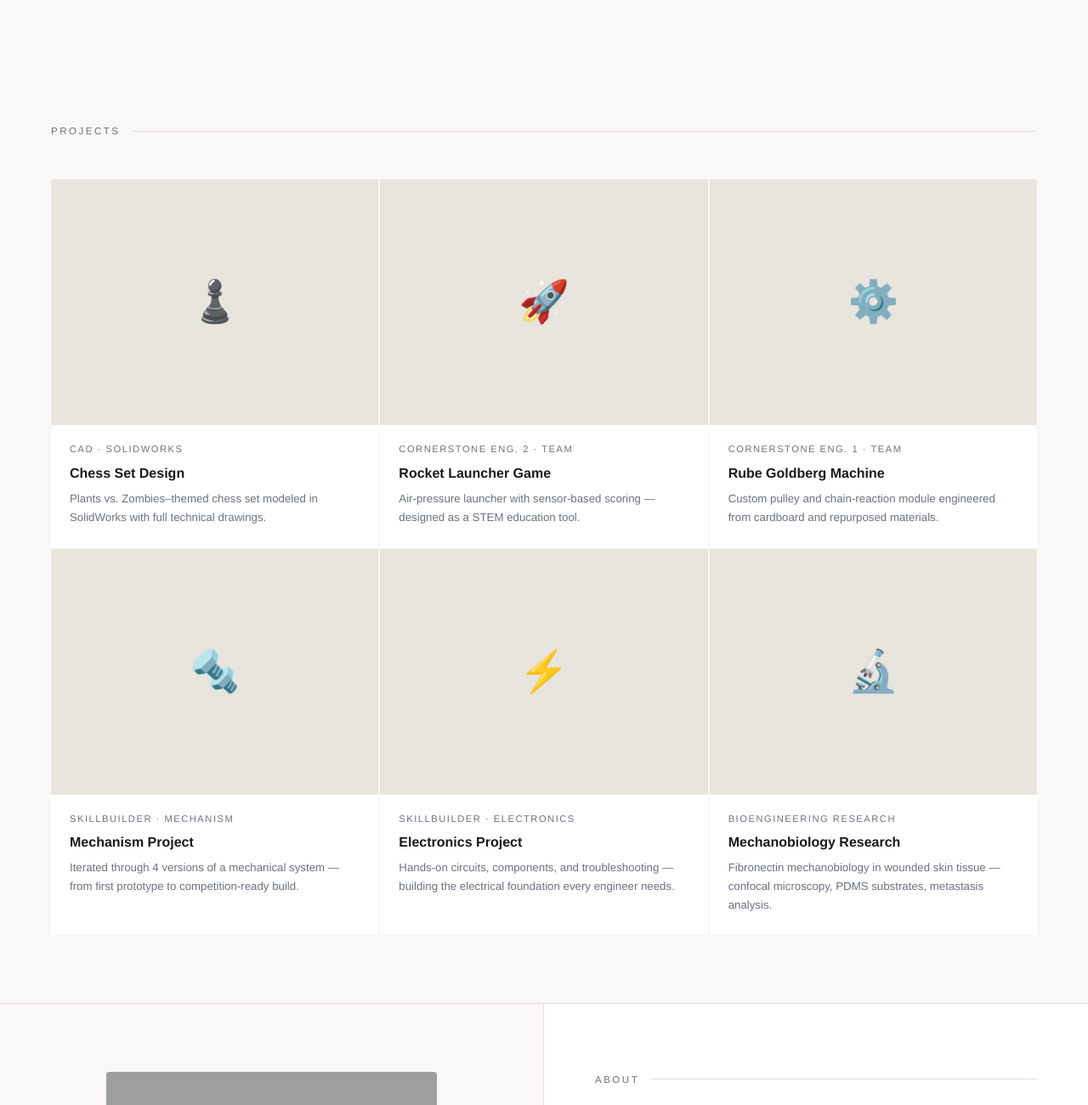
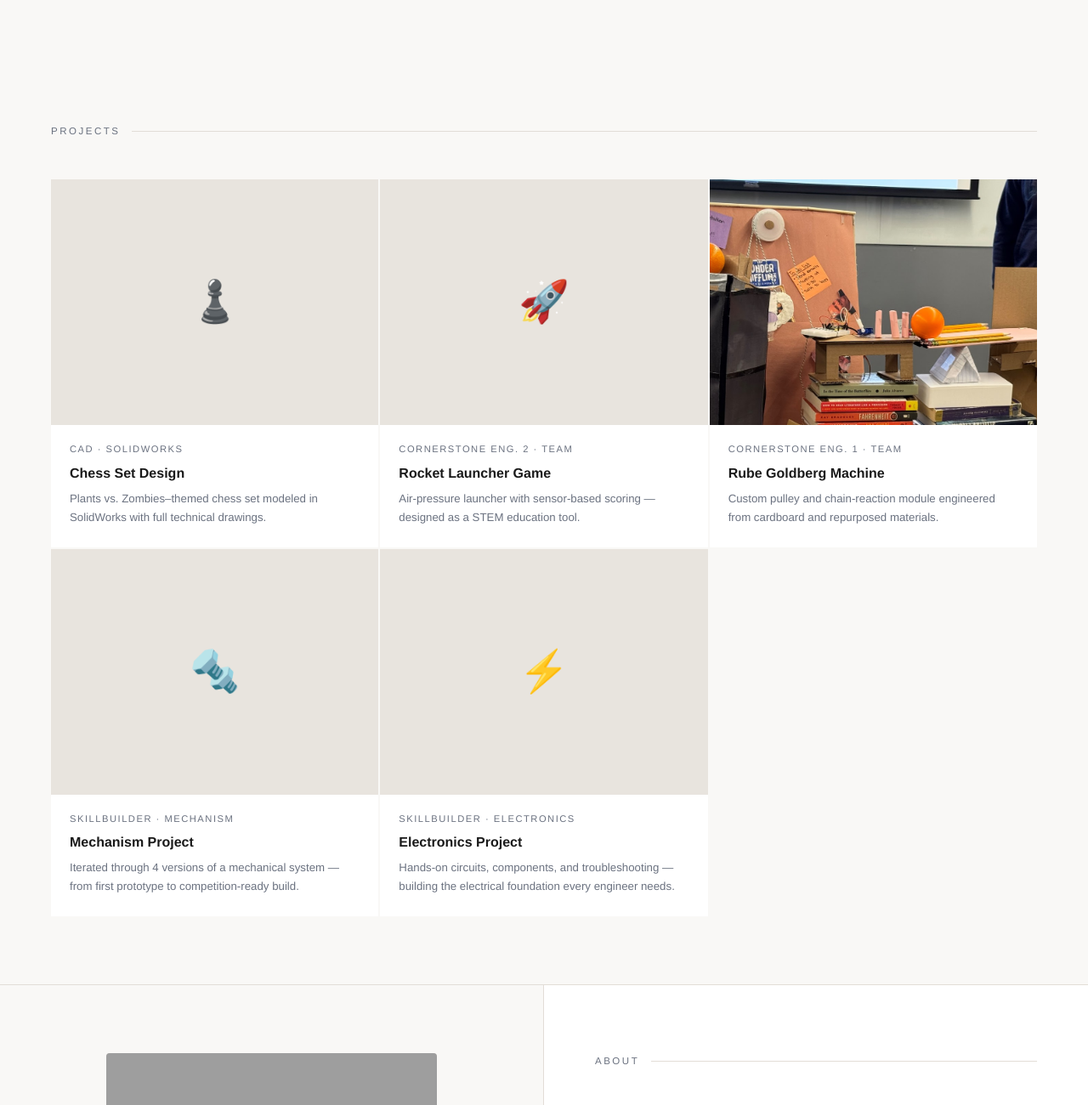
Before and after one commit to Xier5741/xiersl-portfolio, a plain HTML site: page index.html in a window 1280 px wide. Shown: the part 1897-3197 px from the top of the page at 85% size. Drawn offline with Linux system fonts and the light colour scheme; grey boxes are pictures that could not be loaded.

Commit message:
Update index.html

```diff
--- a/index.html
+++ b/index.html
@@ -293,7 +293,7 @@ footer span{font-size:.78rem;color:rgba(255,255,255,.3);letter-spacing:.5px}
         </div>
       </div>
       <div class="proj-item" onclick="openDetail('rgm')">
-        <div class="proj-thumb">⚙️</div>
+        <div class="proj-thumb"><img src="RGM2.jpg" alt="Rube Goldberg Machine" style="width:100%;height:100%;object-fit:cover"/></div>
         <div class="proj-info">
           <div class="proj-cat">Cornerstone Eng. 1 · Team</div>
           <h3>Rube Goldberg Machine</h3>
@@ -316,14 +316,7 @@ footer span{font-size:.78rem;color:rgba(255,255,255,.3);letter-spacing:.5px}
           <p>Hands-on circuits, components, and troubleshooting — building the electrical foundation every engineer needs.</p>
         </div>
       </div>
-      <div class="proj-item" onclick="openDetail('research')">
-        <div class="proj-thumb">🔬</div>
-        <div class="proj-info">
-          <div class="proj-cat">Bioengineering Research</div>
-          <h3>Mechanobiology Research</h3>
-          <p>Fibronectin mechanobiology in wounded skin tissue — confocal microscopy, PDMS substrates, metastasis analysis.</p>
-        </div>
-      </div>
+
     </div>
   </section>
 
```
